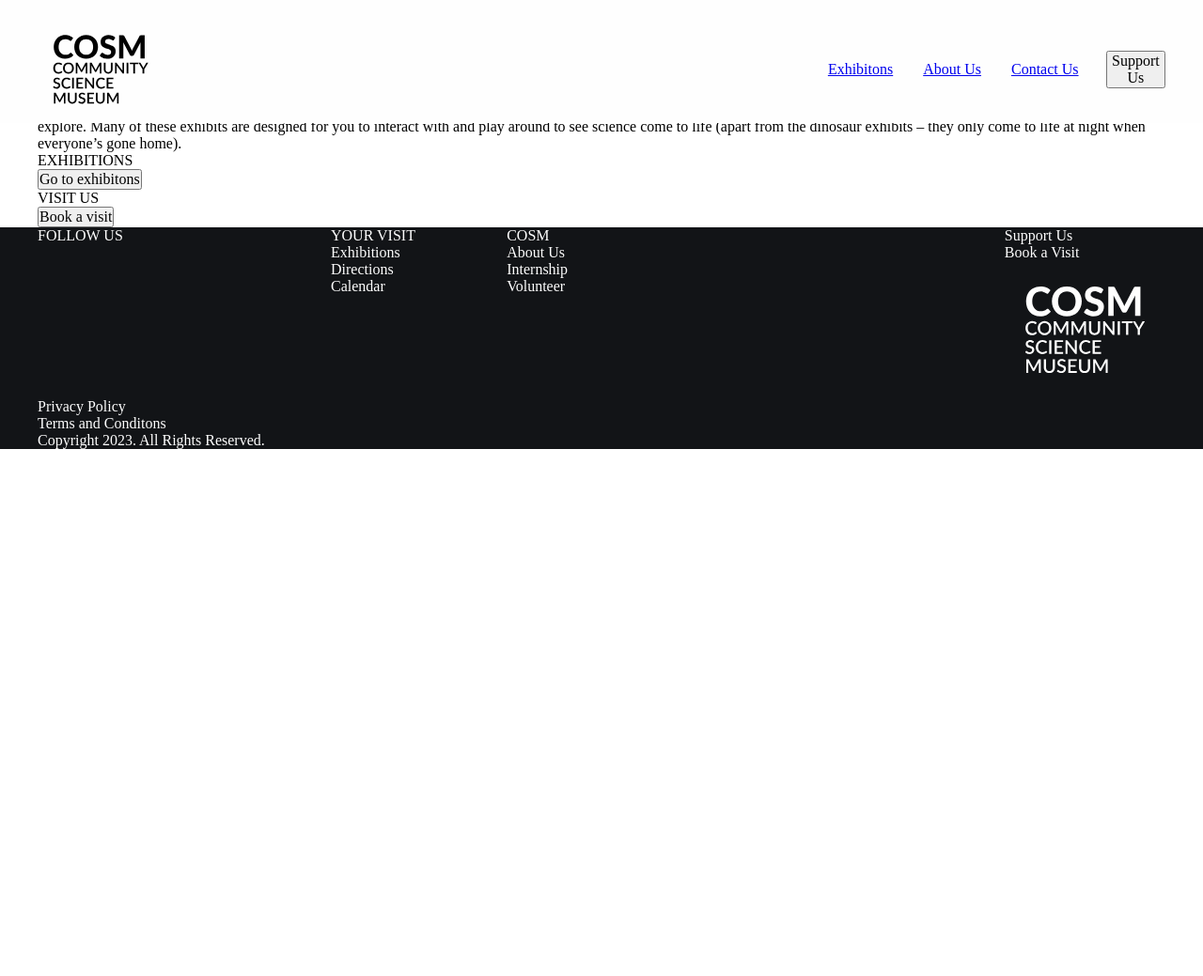
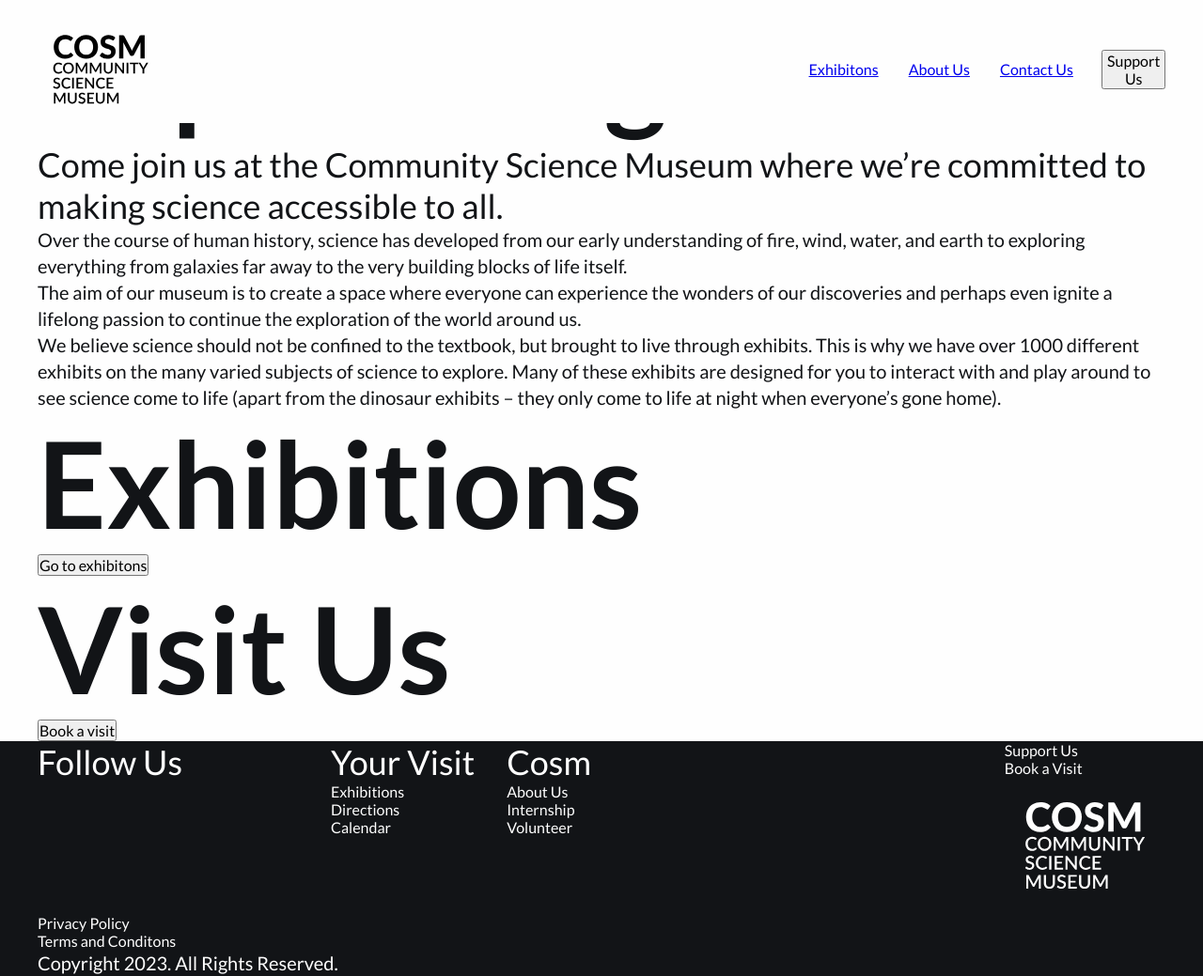
Before and after one commit to aggicreative555/Community-Science-Museum, a plain HTML site: page index.html in a window 1280 px wide. Shown: the whole page at 94% size. Before the commit the page ends 800 px from the top, so only its background shows below. Drawn offline with nearby package versions, Linux system fonts and the light colour scheme.

Commit message:
style(css): Update css font styles
Update global font styles

```diff
--- a/css/styles.css
+++ b/css/styles.css
@@ -96,6 +96,40 @@ svg {
     display: block;
 }
 
+/* Font set-up */
+body {
+    font-family: var(--ff-primary);
+    color: var(--clr-black-900);
+    background-color: var(--clr-white-900);
+}
+
+h1 {
+    font-size: var(--fs-XL);
+    font-weight: var(--fw-bold);
+    overflow-wrap: break-word;
+}
+
+h2 {
+    font-size: var(--fs-L);
+    font-weight: var(--fw-bold);
+}
+
+h3 {
+    font-size: var(--fs-L);
+    font-weight: var(--fw-semi-bold);
+}
+
+h4 {
+    font-size: var(--fs-M);
+    font-weight: var(--fw-regular);
+}
+
+p {
+    font-size: var(--fs-S);
+    font-weight: var(--fw-regular);
+    line-height: 140%;
+}
+
 /* Utility classes */
 
 .container {
@@ -130,9 +164,7 @@ svg {
     background-color: var(--clr-accent-yellow);
 }
 
-.all-caps {
-    text-transform: uppercase;
-}
+/* font */
 
 .fw-bold { font-weight: var(--fw-bold); }
 
```
